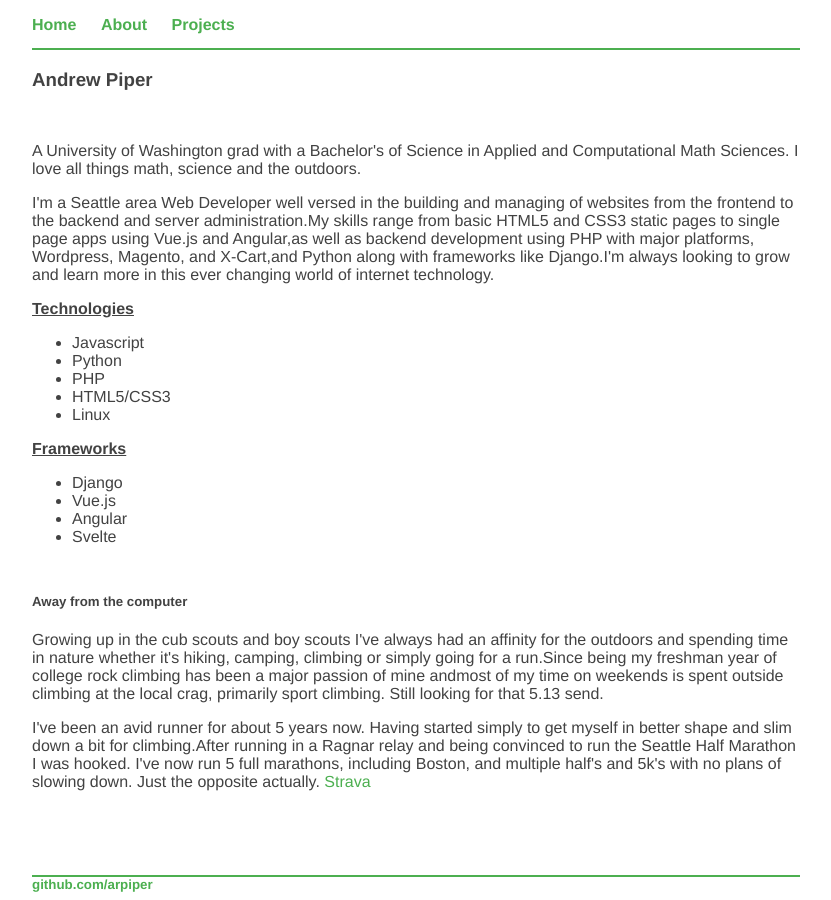
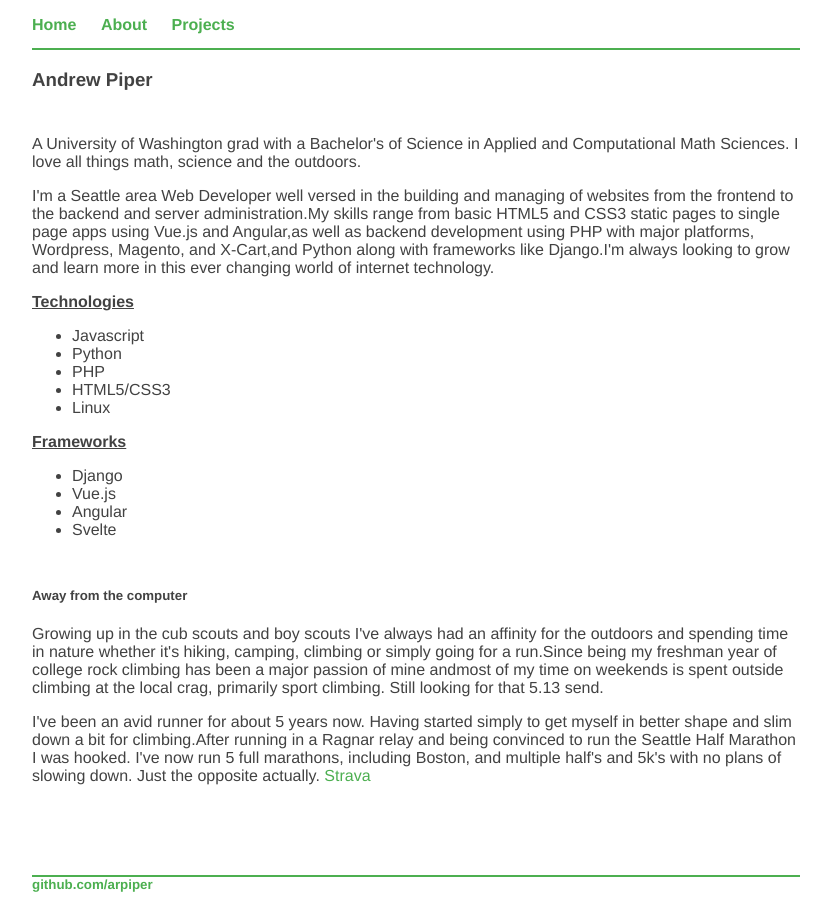
Before and after one commit to arpiper/arpiper.github.io, a Jekyll site: the page built from about/index.html, in a window 1280 px wide. Shown: the whole page, without its empty margins (224-1055 px from the left). Built offline with Jekyll 4.4.1, drawn with Linux system fonts in a browser that asks for light colours.

Commit message:
removed empty h5 tag

```diff
--- a/about/index.html
+++ b/about/index.html
@@ -5,7 +5,6 @@ title: ARPiper - Andrew Piper - About
 <div>
   <h3>Andrew Piper</h3>
     <div class="block">
-      <h5></h5>
       <p>
       A University of Washington grad with a Bachelor's of Science in Applied and Computational Math Sciences.
       I love all things math, science and the outdoors.
```
